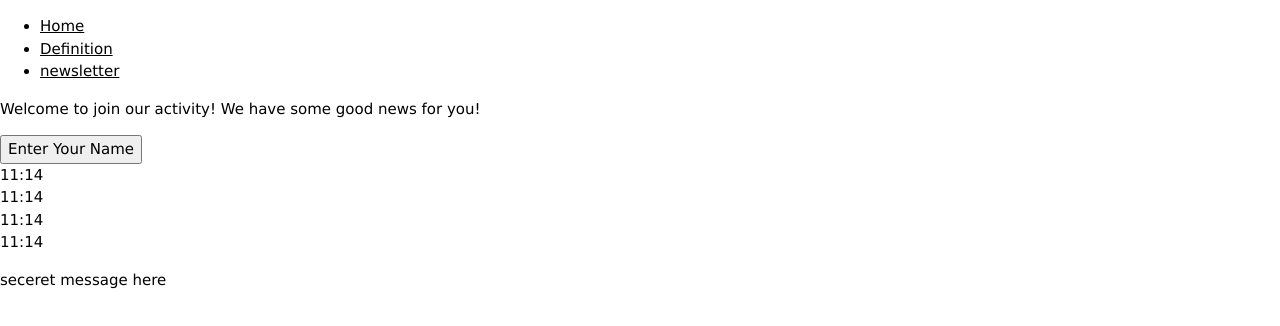
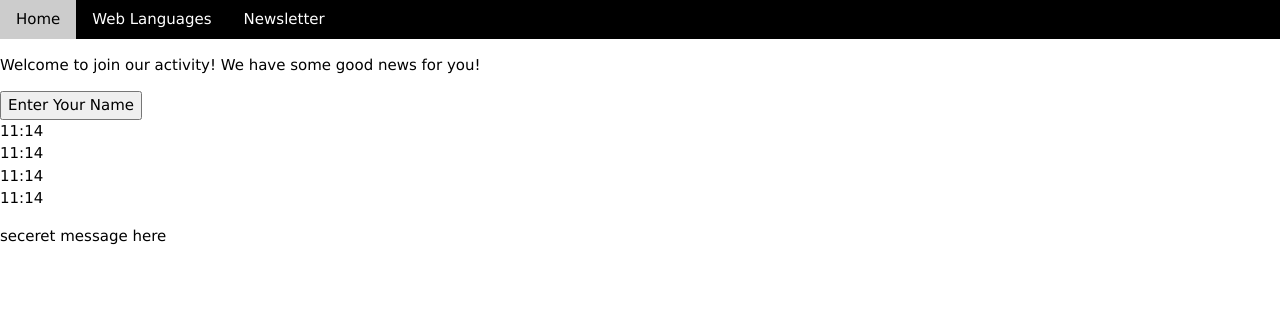
Before and after one commit to prophet12505/Project-Winter-Seasonal-Event, a plain HTML site: page newsletter.html in a window 1280 px wide. Drawn offline with Linux system fonts and the light colour scheme.

Commit message:
navigation bar -w3

```diff
--- a/newsletter.html
+++ b/newsletter.html
@@ -12,13 +12,11 @@
 </head>
 <body>
     <div id="gallery-container">
-        <nav>
-            <ul>
-                <li><a href="./index.html">Home</a></li>
-                <li><a href="./def.html">Definition</a></li>
-                <li><a href="./newsletter.html">newsletter</a></li>
-            </ul>
-        </nav>
+        <div class="w3-bar w3-black">
+            <a href="./index.html" class="w3-bar-item w3-button">Home</a>
+            <a href="./def.html" class="w3-bar-item w3-button">Web Languages</a>
+            <a href="./newsletter.html" class="w3-bar-item w3-button">Newsletter</a>
+        </div>
         <header>
             <h1 id="greeting"></h1>
             <p>Welcome to join our activity! We have some good news for you! <span id="time"></span></p>
```
Also changed, not shown: def.html (+5 -0 lines), index.html (+5 -7 lines).
